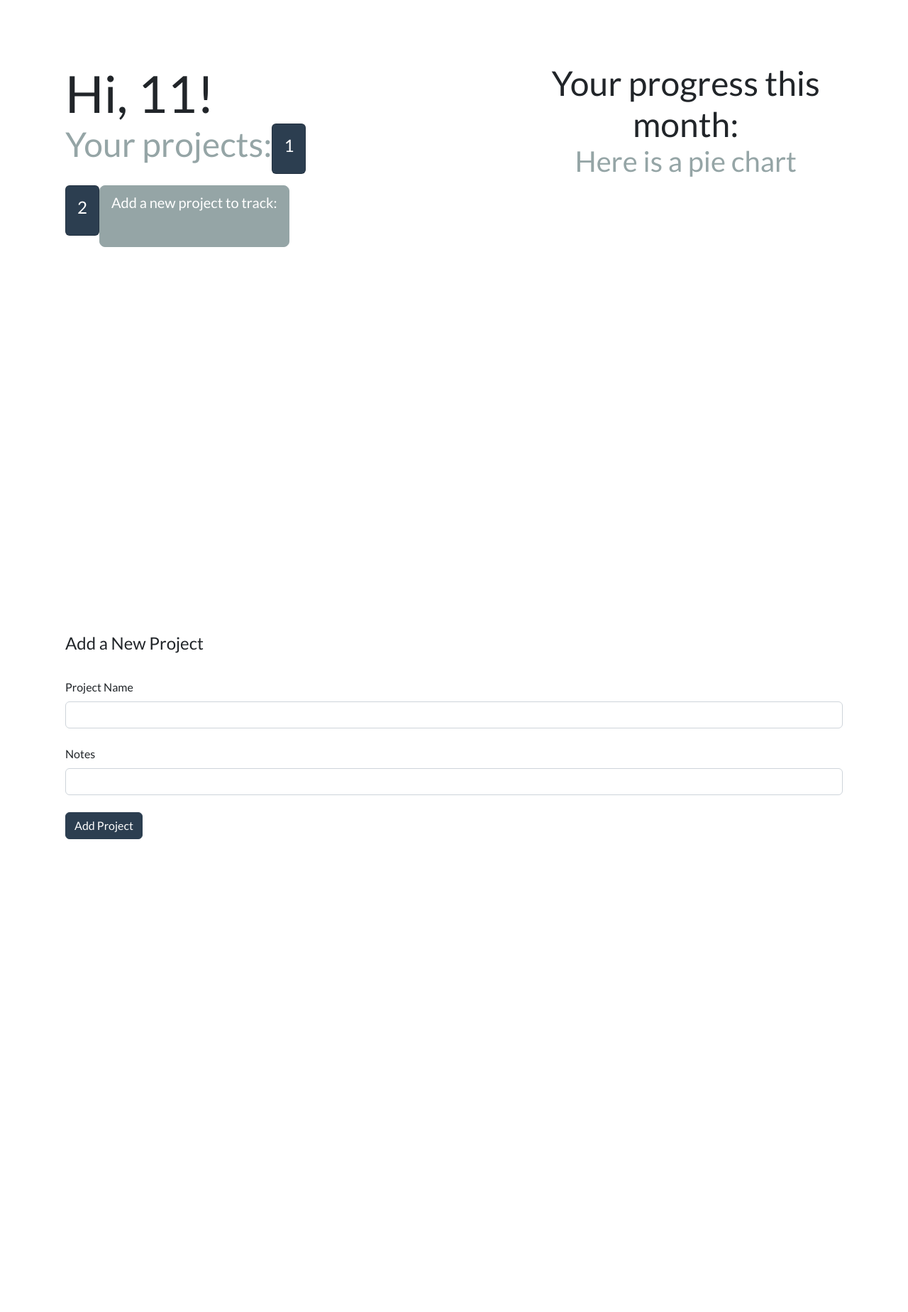
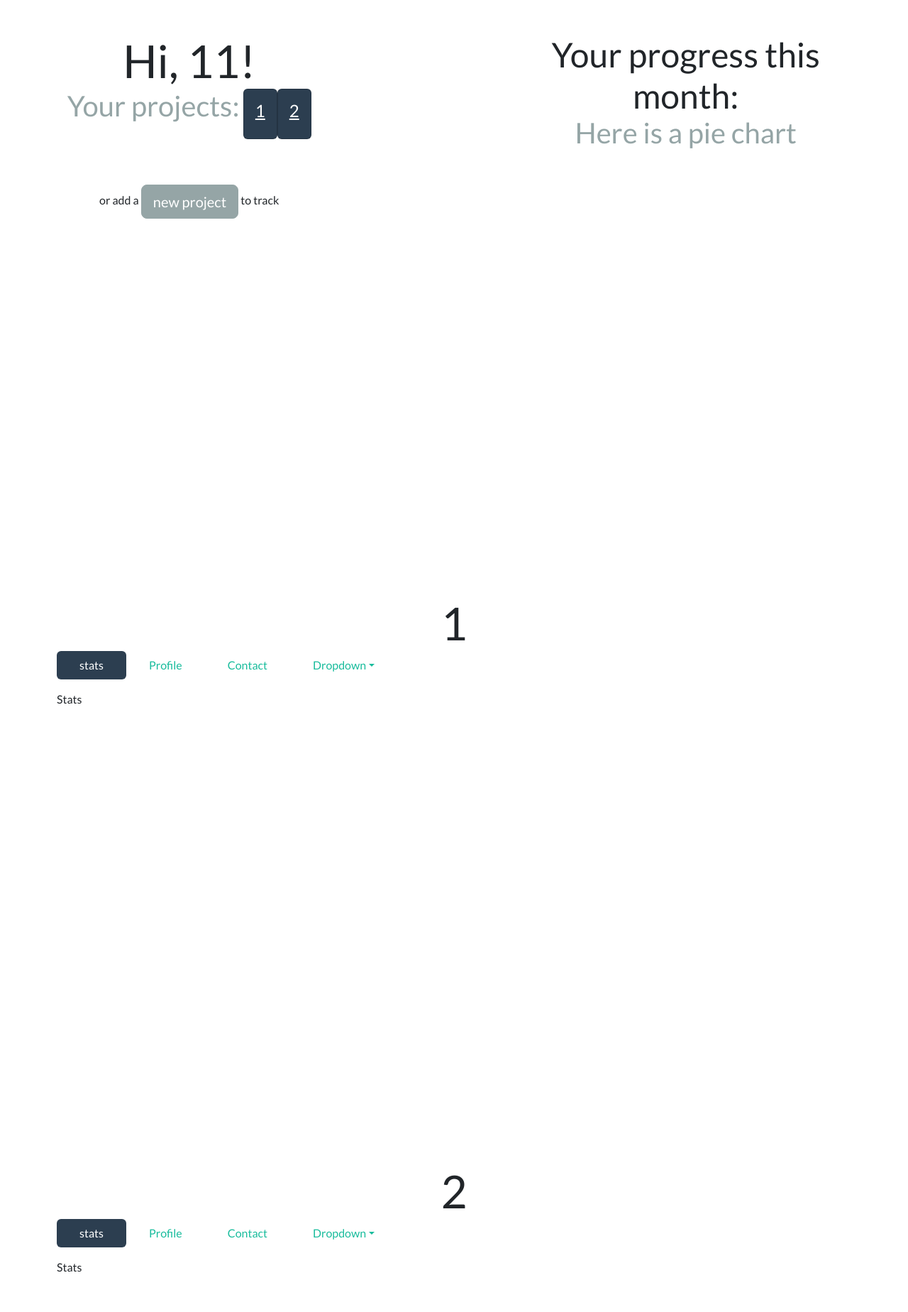
Before and after one commit to LiudmilaLV/-My-Projects-tracker, a Flask app: page / in a window 1280 px wide. Shown: the part 72-1920 px from the top of the page at 71% size. Before the commit the page ends 1254 px from the top, so only its background shows below. Run offline with Flask 2, Linux system fonts and the light colour scheme; a user stored in the database is signed in; data comes from the database, SQL or seed files in the repository; both versions use the stored data as it was after the commit; some libraries are stand-ins or nearby versions.

Commit message:
AddProjectForm, EntryForm, project card layout

```diff
--- a/website/__init__.py
+++ b/website/__init__.py
@@ -2,7 +2,7 @@
 from flask_sqlalchemy import SQLAlchemy
 from flask_bcrypt import Bcrypt
 from os import path
-from flask_login import LoginManager, login_manager
+from flask_login import LoginManager
 
 db = SQLAlchemy()
 DB_NAME = "database.db"
@@ -21,7 +21,7 @@
     app.register_blueprint(views, url_prefix='/')
     app.register_blueprint(auth, url_prefix='/')
 
-    from .models import Entry, User
+    from .models import User
 
     create_database(app)
 
--- a/website/forms.py
+++ b/website/forms.py
@@ -1,10 +1,10 @@
-from flask import Flask
 from flask_wtf import FlaskForm
 from wtforms import StringField, PasswordField, SubmitField, BooleanField
+from wtforms.fields.core import DateField, IntegerField
 from wtforms.fields.simple import PasswordField
-from wtforms.validators import DataRequired, EqualTo, Length, Email, ValidationError
+from wtforms.validators import DataRequired, EqualTo, Length, Email, ValidationError, NumberRange
+from .models import User
 from . import db
-from .models import User
 
 class RegistrationForm(FlaskForm):
     name = StringField('Username', validators=[DataRequired(), Length(min=2, max=20)])
@@ -12,6 +12,16 @@
     password = PasswordField('Password', validators=[DataRequired()])
     confirm_password = PasswordField('Confirm Password', validators=[DataRequired(), EqualTo('password')])
     submit = SubmitField('Sign Up')
+
+    def validate_name(self, name):
+        user = User.query.filter_by(name=name.data).first()
+        if user:
+            raise ValidationError('This name is already taken. Please choose another name.')
+
+    def validate_email(self, email):
+        user = User.query.filter_by(email=email.data).first()
+        if user:
+            raise ValidationError('This name is already taken. Please choose another name.')
 
 class LoginForm(FlaskForm):
     email = StringField('Email', validators=[DataRequired(), Email()])
@@ -23,3 +33,7 @@
     project_name = StringField('Project Name', validators=[DataRequired(), Length(min=1, max=30)])
     notes = StringField('Notes')
     submit = SubmitField('Add Project')
+
+class EntryForm(FlaskForm):
+    date = DateField('Date', validators=[DataRequired()])
+    duration = IntegerField('Duration', validators=[DataRequired(), NumberRange(min=1, max=None, message='Enter atleast 1 minute')])
--- a/website/static/style.css
+++ b/website/static/style.css
@@ -1,7 +1,18 @@
-#dashboard {
+#greet {
     height: 100vh;
 }
 
 section {
-    padding: 10vh;
+    height: 100vh;
+    padding: 5vh 10vh;
 }
+
+#leftgreet {
+    justify-content: space-around;
+    align-content: space-around;
+}
+
+.projectlist {
+    display: flex;
+    justify-content: space-around;
+}
--- a/website/templates/home.html
+++ b/website/templates/home.html
@@ -1,14 +1,14 @@
 {% extends "base.html" %}
 {% block title %}Home{% endblock %}
 {% block content %}
-    <section id="dashboard">
+    <section id="greet">
         <div class="container-lg my-2">
             {% if not user.projects %}
             <!-- If User does'n have any projects-->
                 <div class="row justify-content-between">
                     <div class="col-4 col-md-4 text-center text-md-start d-flex align-content-between flex-wrap">
-                        <div class="display-2">Hi, {{user.name}}!</div>
-                        <div class="display-5 text-muted">No projects yet?</div>
+                        <div class="display-3">Hi, {{user.name}}!</div>
+                        <div class="display-6 text-muted">No projects yet?</div>
                         <a href="#addproject" class="btn btn-lg btn-secondary">Add a project to track:</a>
                     </div>
                     <div class="col-8 col-md-5 text-center">
@@ -21,20 +21,22 @@
             {% else %}
             <!-- If User has projects (up to 5)-->
             <div class="row justify-content-between">
-                <div class="col-4 col-md-4 text-center text-md-start d-flex align-content-between flex-wrap">
-                    <div class="display-2">Hi, {{user.name}}!</div>
-                    <div class="display-5 text-muted">Your projects:</div>
-                    {% for project in user.projects %}
-                        <div class="card text-white bg-primary mb-3" style="max-width: 20rem;">
-                            <div class="card-body">
-                                <h4 class="card-title">{{project.project_name}}</h4>
-                                <p class="card-text">{{project.notes}}</p>
+                <div class="col-6 col-md-4 text-center text-md-start d-flex align-content-between flex-wrap" id="leftgreet">
+                    <div class="display-3">Hi, {{user.name}}!</div>
+                    <div class="display-6 text-muted">Your projects:</div>
+                    <div class="projectlist">
+                        {% for project in user.projects %}
+                            <div class="card text-white bg-primary mb-3">
+                                <a class="card-body" href="#{{ project.project_name }}">
+                                    <h4 class="card-title">{{project.project_name}}</h4>
+                                </a>
                             </div>
-                        </div>
-                    {% endfor %}
-                    <a href="#addproject" class="btn btn-lg btn-secondary">Add a new project to track:</a>
+                        {% endfor %}
+                    </div>
+                    <p>or add a <a href="#addproject" class="btn btn-lg btn-secondary my-5">new project</a> to track</p>
+
                 </div>
-                <div class="col-8 col-md-5 text-center">
+                <div class="col-6 col-md-5 text-center">
                     <div class="display-5">Your progress this month:</div>
                     <div class="display-6 text-muted">Here is a pie chart</div>
                     <!-- Carousel ? -->
@@ -43,48 +45,81 @@
             {% endif %}
     </section>
 
-    <!-- {% if user.projects %}
-            {% for project in user.projects %}
-                Loooping through projects creating <section id="projectcard"> (up to 5)
-            {% endfor %}
-        {% endif %} -->
+    <!-- Project cards (up to 5) -->
+    {% if user.projects %}
+        {% for project in user.projects %}
+            <!-- Loooping through projects creating a section for each project-->
+            <section id="{{ project.project_name }}">
+                <div>
+                    <div class="display-3" style="text-align: center;">{{ project.project_name }}</div>
+                    <ul class="nav nav-pills mb-3" id="pills-tab" role="tablist">
+                        <li class="nav-item" role="presentation">
+                          <button class="nav-link active" id="pills-stats-tab" data-bs-toggle="pill" data-bs-target="#pills-stats" type="button" role="tab" aria-controls="pills-stats" aria-selected="true">stats</button>
+                        </li>
+                        <li class="nav-item" role="presentation">
+                          <button class="nav-link" id="pills-profile-tab" data-bs-toggle="pill" data-bs-target="#pills-profile" type="button" role="tab" aria-controls="pills-profile" aria-selected="false">Profile</button>
+                        </li>
+                        <li class="nav-item" role="presentation">
+                          <button class="nav-link" id="pills-contact-tab" data-bs-toggle="pill" data-bs-target="#pills-contact" type="button" role="tab" aria-controls="pills-contact" aria-selected="false">Contact</button>
+                        </li>
+                        <li class="nav-item dropdown">
+                            <a class="nav-link dropdown-toggle" data-bs-toggle="dropdown" href="#" role="button" aria-expanded="false">Dropdown</a>
+                            <ul class="dropdown-menu">
+                              <li><a class="dropdown-item" href="#">Action</a></li>
+                              <li><a class="dropdown-item" href="#">Another action</a></li>
+                              <li><a class="dropdown-item" href="#">Something else here</a></li>
+                              <li><hr class="dropdown-divider"></li>
+                              <li><a class="dropdown-item" href="#">Separated link</a></li>
+                            </ul>
+                          </li>
+                      </ul>
+                      <div class="tab-content" id="pills-tabContent">
+                        <div class="tab-pane fade show active" id="pills-stats" role="tabpanel" aria-labelledby="pills-stats-tab">Stats</div>
+                        <div class="tab-pane fade" id="pills-profile" role="tabpanel" aria-labelledby="pills-profile-tab">...</div>
+                        <div class="tab-pane fade" id="pills-contact" role="tabpanel" aria-labelledby="pills-contact-tab">...</div>
+                      </div>
+
+                </div>
+            </section>
+        {% endfor %}
+    {% endif %}
 
     <section id="addproject">
         <div class="container-lg my-2">
-            <form method="POST" action="">
-                {{ form.hidden_tag() }}
+            <form method="POST" action="#">
+                {{ project_form.hidden_tag() }}
                 <fieldset class="form-group">
                     <legend>Add a New Project</legend>
                     <div class="form-group">
-                        {{ form.project_name.label(class="form-label mt-4") }}
-                        {% if form.project_name.errors %}
-                            {{ form.project_name(class="form-control is-invalid") }}
+                        {{ project_form.project_name.label(class="form-label mt-4") }}
+                        {% if project_form.project_name.errors %}
+                            {{ project_form.project_name(class="form-control is-invalid") }}
                             <div class="invalid-feedback">
-                                {% for error in form.project_name.errors %}
+                                {% for error in project_form.project_name.errors %}
                                     <span>{{ error }}</span>
                                 {% endfor %}
                             </div>
                         {% else %}
-                            {{ form.project_name(class="form-control") }}
+                            {{ project_form.project_name(class="form-control") }}
                         {% endif %}
                     </div>
                     <div class="form-group">
-                        {{ form.notes.label(class="form-label mt-4") }}
-                        {% if form.notes.errors %}
-                            {{ form.notes(class="form-control is-invalid") }}
+                        {{ project_form.notes.label(class="form-label mt-4") }}
+                        {% if project_form.notes.errors %}
+                            {{ project_form.notes(class="form-control is-invalid") }}
                             <div class="invalid-feedback">
-                                {% for error in form.notes.errors %}
+                                {% for error in project_form.notes.errors %}
                                     <span>{{ error }}</span>
                                 {% endfor %}
                             </div>
                         {% else %}
-                            {{ form.notes(class="form-control") }}
+                            {{ project_form.notes(class="form-control") }}
                         {% endif %}
                     </div>
                 </fieldset>
                 <br>
                 <div class="form-group">
-                    {{ form.submit(class="btn btn-primary") }}
+                    {{ project_form.submit(class="btn btn-primary") }}
                 </div>
             </form>
         </div>
--- a/website/views.py
+++ b/website/views.py
@@ -1,23 +1,24 @@
-from flask import Blueprint, render_template, request, flash
+from flask import Blueprint, render_template, flash
 from flask_login import login_required, current_user
 from sqlalchemy.orm import selectin_polymorphic
 from .models import Project
 from . import db
-from .forms import AddProjectForm
+from .forms import AddProjectForm, EntryForm
 
 views = Blueprint('views', __name__)
 
 @views.route('/', methods=['GET', 'POST'])
 @login_required
 def home():
-    form = AddProjectForm()
-    if form.validate_on_submit():
-        user = Project.query.filter(Project.project_name==form.project_name.data, Project.user_id==current_user.id).first()
+    project_form = AddProjectForm()
+    if project_form.validate_on_submit():
+        user = Project.query.filter(Project.project_name==project_form.project_name.data, Project.user_id==current_user.id).first()
         if user:
             flash('Project already exists! Use another name', category='warning')
         else:
-            new_project = Project(project_name = form.project_name.data, notes = form.notes.data, user_id = current_user.id)
+            new_project = Project(project_name = project_form.project_name.data, notes = project_form.notes.data, user_id = current_user.id)
             db.session.add(new_project)
             db.session.commit()
             flash('Project added!', category='success')
-    return render_template("home.html", form=form, user=current_user)
+    entry_form = EntryForm()
+    return render_template("home.html", user=current_user, project_form=project_form, entry_form=entry_form)
```
Also changed, not shown: website/auth.py (+16 -19 lines), website/database.db.
